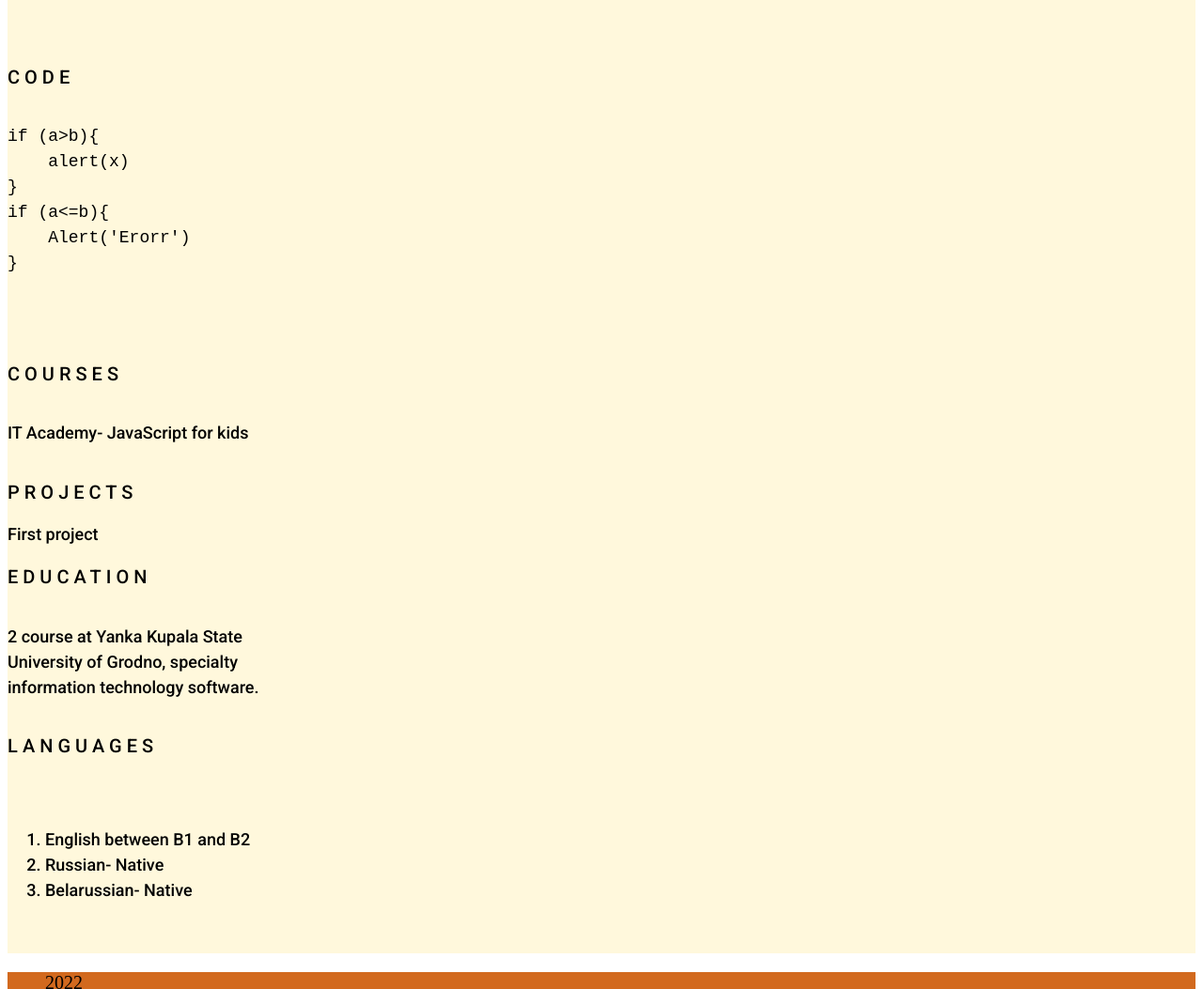
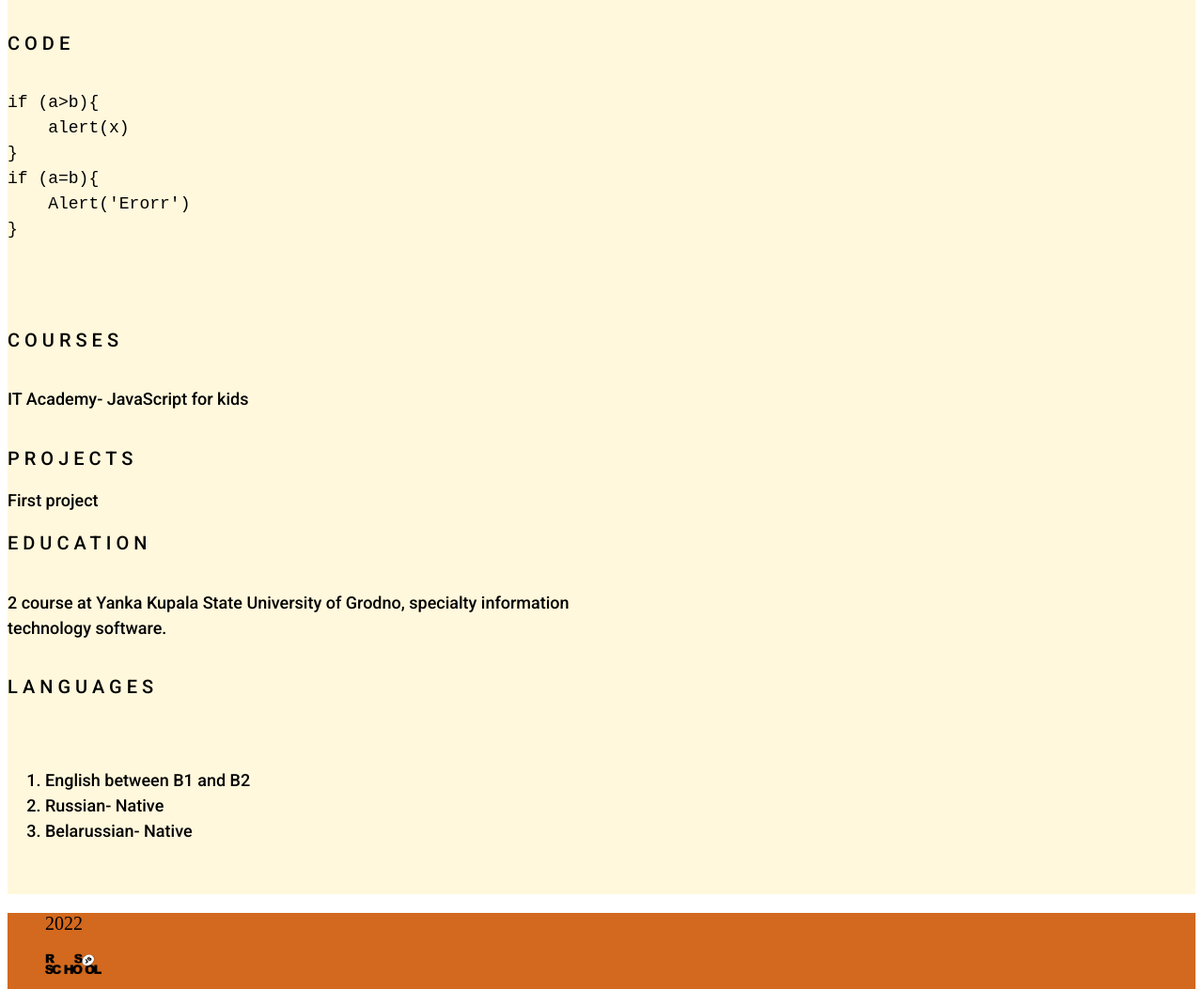
Before and after one commit to rostaman11/rsschool-cv, a plain HTML site: page index.html in a window 1280 px wide. Shown: the part 903-1956 px from the top of the page at 94% size. Drawn offline with Linux system fonts and the light colour scheme.

Commit message:
Add files via upload

```diff
--- a/index.html
+++ b/index.html
@@ -27,7 +27,7 @@
       </nav>
 </div>
  </header>
- <main class="main" class="main-container">
+ <main class="main" >
 <img src="assets/img/myphoto.jpg" alt="my photo" class="img">
     <div >
 <section class="section" id="profile">
@@ -43,9 +43,7 @@
         <li>Email: rostislav.stolyar@mail.ru</li>
         <li>Github: rostaman11</li>
         <li>Discord:rostislav(rostaman11)#8113 </li>
-</ul>
-</p>
-
+   </ul>
 </section>
 <section class="section" id="summary">
 <h2 class="section-title">Summary </h2>
@@ -67,15 +65,15 @@
 <pre><code>if (a>b){
     alert(x)
 }
-if (a<=b){
+if (a=b){
     Alert('Erorr')
 }
 </code>
     </pre>
-<section/>
+</section>
 <section class="section" id="courses">
 <h2 class="section-title"> Courses </h2>
-<p>IT Academy- JavaScript for kids</p>
+<p>IT Academy- JavaScript for kids
 </section>
 <section class="section" id="projects">
 <h2 class="section-title"> Projects </h2>
```
